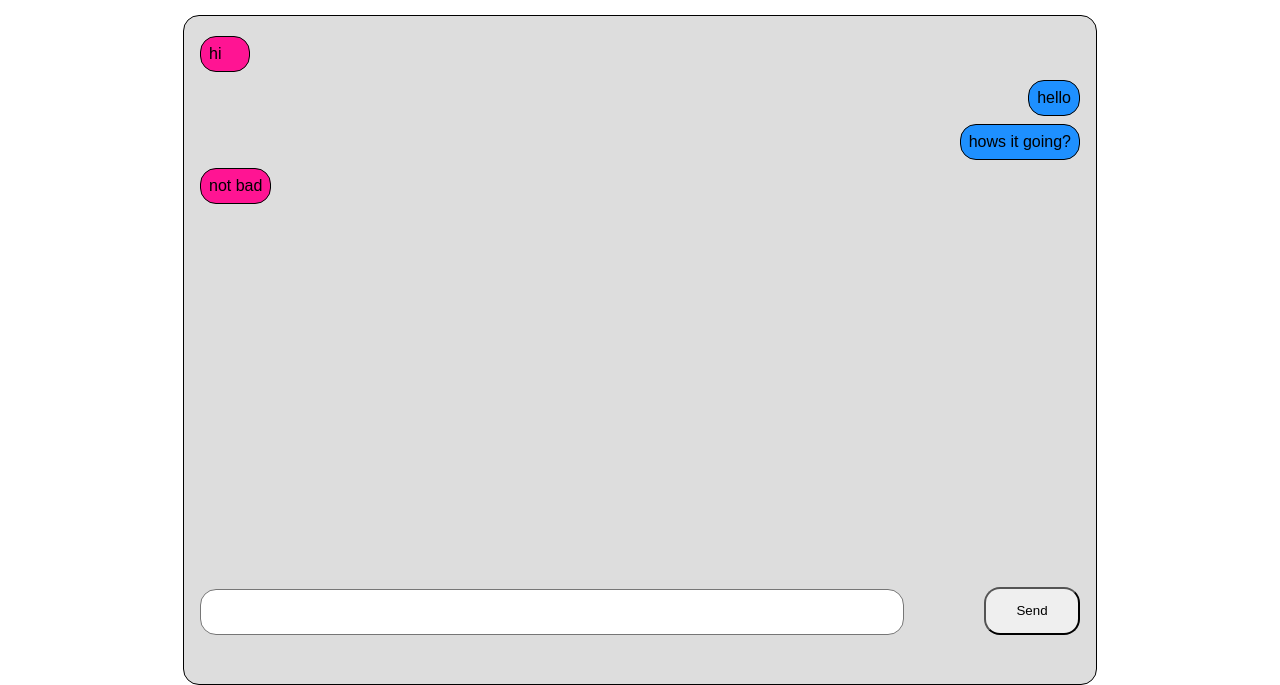
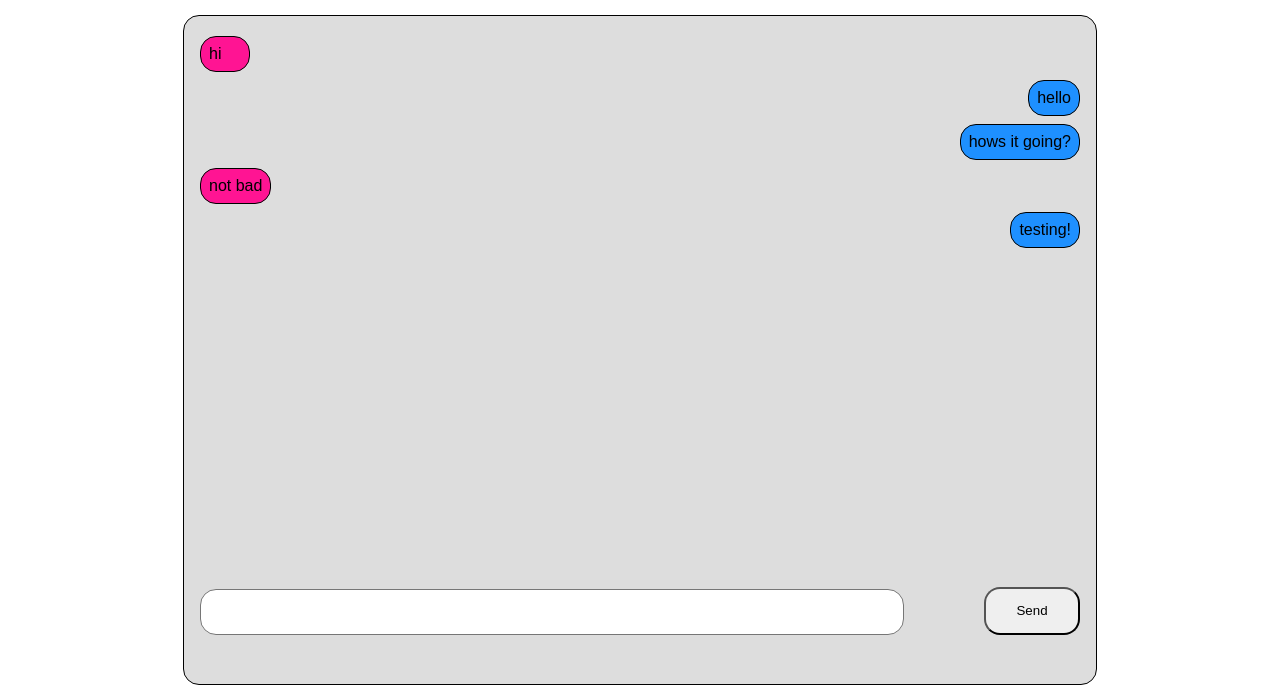
Before and after one commit to sparkbox/apprenticeship-chat-messenger, a website built with webpack: page src/html/index.html in a window 1280 px wide. Shown: the part 115-800 px from the top of the page. Built offline with nearby package versions, Linux system fonts and the light colour scheme.

Commit message:
chore: fix jest config to show coverage properly

```diff
--- a/jest.config.js
+++ b/jest.config.js
@@ -1,7 +1,7 @@
 module.exports = {
   collectCoverage: false,
   collectCoverageFrom: [
-    '<rootDir>/src//*.js',
+    '<rootDir>/src/**/*.js',
   ],
   moduleFileExtensions: ['js'],
   moduleNameMapper: {
--- a/src/html/index.html
+++ b/src/html/index.html
@@ -11,7 +11,7 @@
       <h1>Chat</h1>
     </header>
     <div class="chat-window">
-      <div class="chat-window__messages">
+      <div class="js-add-message-to-chat-history chat-window__messages">
       <div class="chat-window__message chat-window__message--incoming">hi</div>
       <div class="chat-window__message chat-window__message--outgoing">hello</div>
       <div class="chat-window__message chat-window__message--outgoing">hows it going?</div>
--- /dev/null
+++ b/src/js/chatWindow.js
@@ -0,0 +1,7 @@
+export const addMessageToChatHistory = (m) => {
+  const c = document.createElement('div', []);
+  c.classList.add('chat-window__message', 'chat-window__message--outgoing');
+  c.textContent = m;
+
+  document.querySelector('.js-add-message-to-chat-history').appendChild(c);
+};
--- a/src/js/index.js
+++ b/src/js/index.js
@@ -1,5 +1,8 @@
 import '../css/index.css';
+import { addMessageToChatHistory } from './chatWindow';
 
 const helloWorld = () => console.log('Hello!');
 
 helloWorld();
+
+addMessageToChatHistory('testing!');
```
Also changed, not shown: .eslintrc.js.
